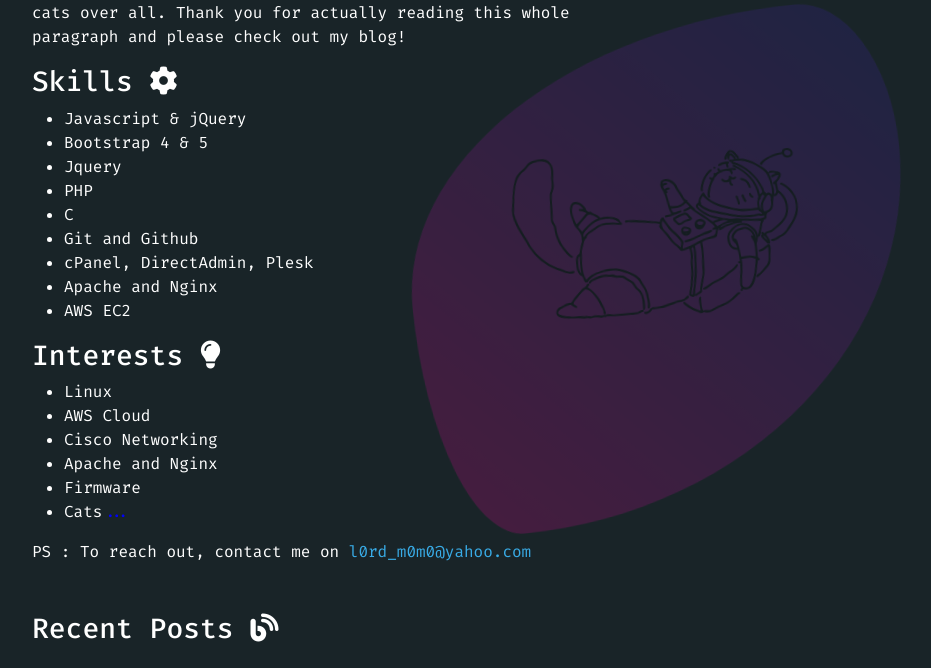
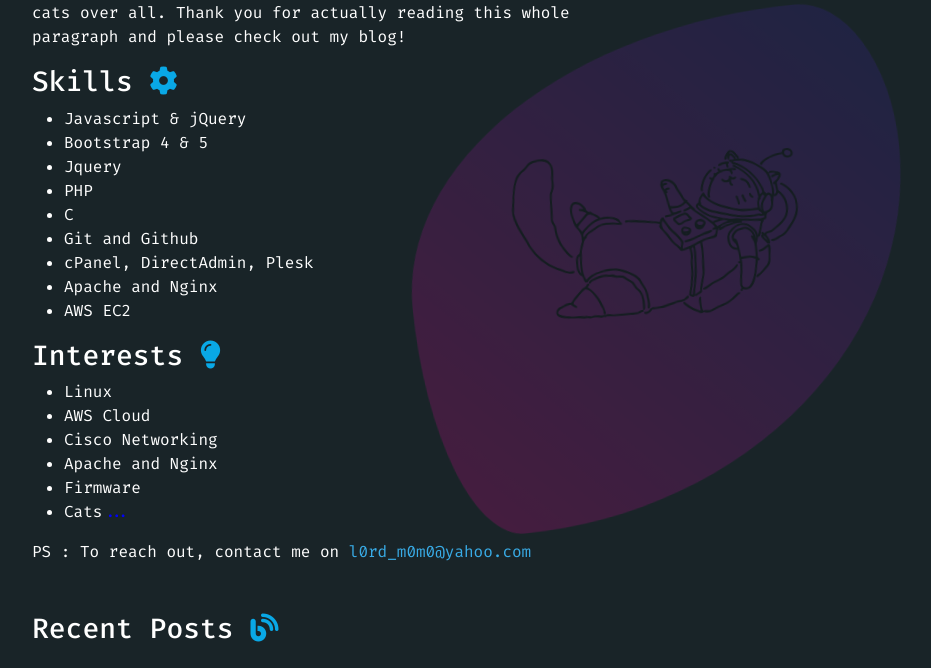
Before and after one commit to MufaroDKaseke/momo, a plain HTML site: page index.html in a window 1280 px wide. Shown: the part 681-1349 px from the top of the page, without its empty margins (300-1231 px from the left). Drawn offline with nearby package versions, Linux system fonts and the light colour scheme.

Commit message:
Added section title icons

```diff
--- a/index.html
+++ b/index.html
@@ -81,7 +81,7 @@
             <p class="hero-p">A certified cat lover and tech geek with a lot of experience and nothing to show for it. Hahaha, I'm a 20yr old ..... with interest in all things computers especially systems that have large processing power capabilities.</p>
             <p>Hello again, my code name is Mufaro and I am a 1st year CS student. I have been learning coding for the past years mostly doing web dev client work and research. I also partime now I work for a local startup as a full stack developer and system admin. Over the years I have gained knowledge in web technology and  other areas of interest(I am so much into linux servers). I love servers more than databases and ofcourse ah not to forget cats over all. Thank you for actually reading this whole paragraph and please check out my blog!</p>
 
-            <h3>Skills <i class="fas fa-gear"></i></h3>
+            <h3 class="section-title">Skills <i class="fas fa-gear"></i></h3>
             <ul>
               <li>Javascript & jQuery</li>
               <li>Bootstrap 4 & 5</li>
@@ -94,7 +94,7 @@
               <li>AWS EC2</li>
             </ul>
 
-            <h3>Interests <i class="fas fa-lightbulb"></i></h3>
+            <h3 class="section-title">Interests <i class="fas fa-lightbulb"></i></h3>
             <ul>
               <li>Linux</li>
               <li>AWS Cloud</li>
@@ -110,7 +110,7 @@
 
           <!-- Recent Posts Section -->
           <section class="recent mt-5">
-            <h3 class="mb-4">Recent Posts <i class="fas fa-blog"></i></h3>
+            <h3 class="section-title mb-4">Recent Posts <i class="fas fa-blog"></i></h3>
             <div class="row">
               <div class="col-md-4 pb-3">
                 <a href="#" class="recent-card">
--- a/scss/style.scss
+++ b/scss/style.scss
@@ -84,6 +84,12 @@ body {
   color: $color-5;
   font-weight: 500;
   transition: all .75s ease-in-out;
+}
+
+.section-title {
+  i {
+    color: lighten($primary, 10%);
+  }
 }
 
 
```
Also changed, not shown: blog/index.html (+1 -1 lines), css/style.css, 1 other file.
